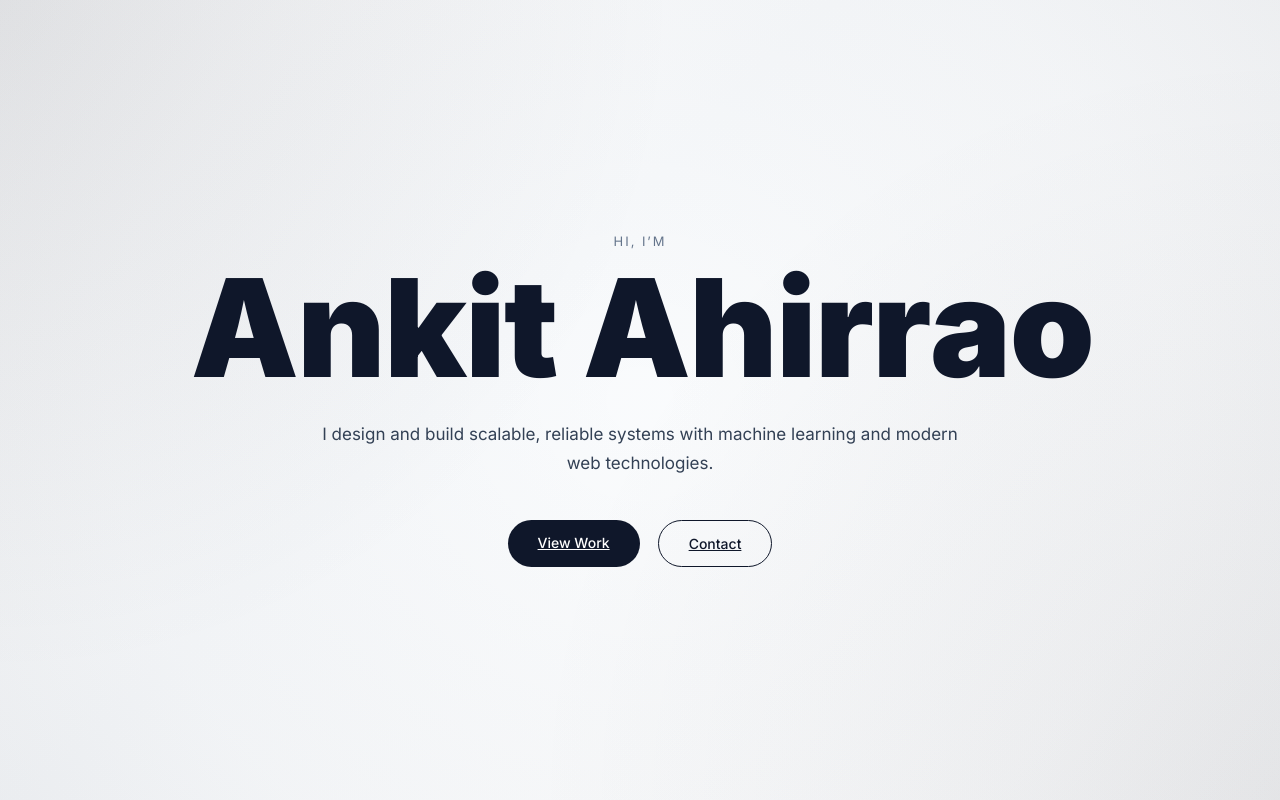
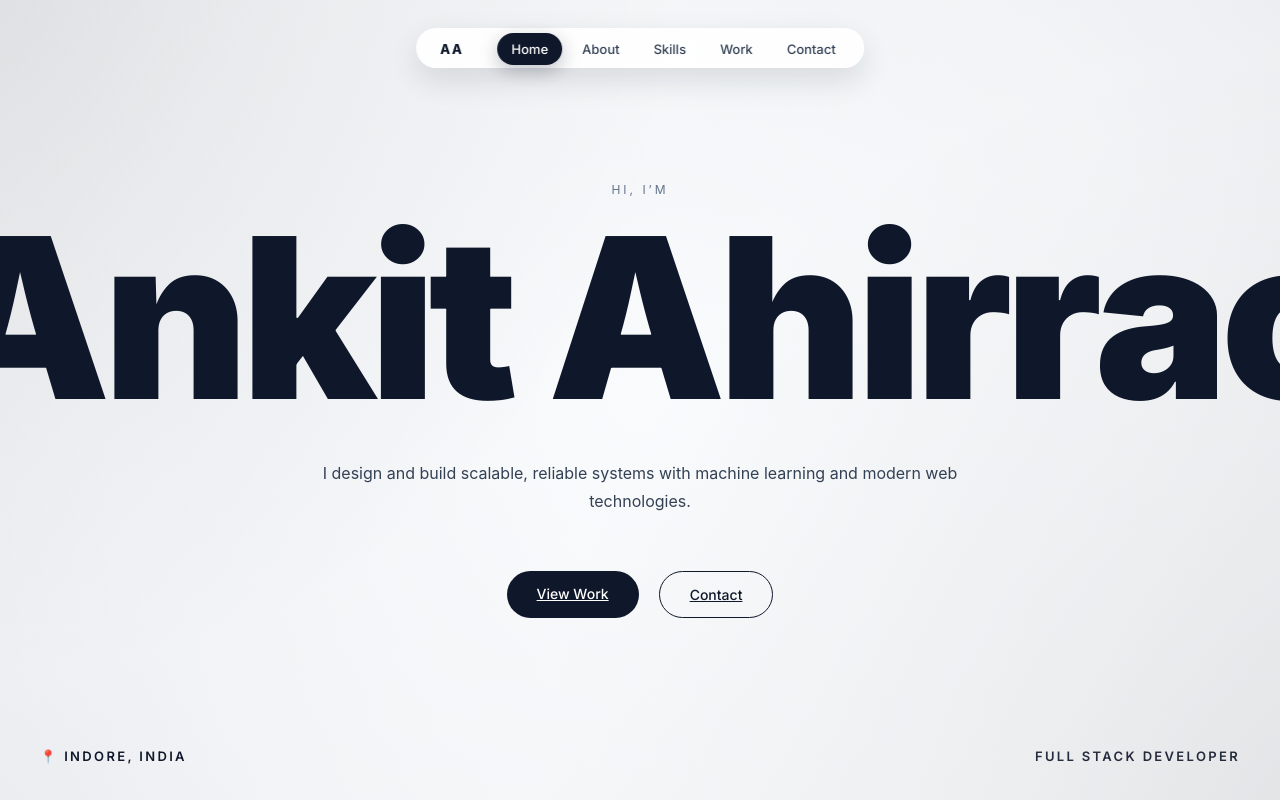
Before and after one commit to Ankit-Ahirrao/my-portfolio, a React (Vite) app: page / in a window 1280 px wide. Built offline with nearby package versions, Linux system fonts and the light colour scheme; a web font is replaced by a local one.

Commit message:
Create navbar and footer

```diff
--- a/src/components/Hero.jsx
+++ b/src/components/Hero.jsx
@@ -1,11 +1,16 @@
 import { motion } from "framer-motion"
 import "../styles/hero.css"
+import Navbar from "./Navbar"
+import HeroMeta from "./HeroMeta"
 
 const firstName = "Ankit"
 const lastName = "Ahirrao"
 
 export default function Hero() {
   return (
+    <>
+    <Navbar />
+    <HeroMeta />
     <section className="hero">
       {/* keep your background layer as-is */}
 
@@ -65,5 +70,8 @@ export default function Hero() {
         </motion.div>
       </div>
     </section>
+    </>
+
   )
+
 }
--- /dev/null
+++ b/src/components/HeroMeta.jsx
@@ -0,0 +1,15 @@
+import "../styles/heroMeta.css"
+
+export default function HeroMeta() {
+  return (
+    <>
+      <div className="meta meta-left">
+        📍 Indore, India
+      </div>
+
+      <div className="meta meta-right">
+        Full Stack Developer
+      </div>
+    </>
+  )
+}
--- a/src/components/Navbar.jsx
+++ b/src/components/Navbar.jsx
@@ -1,17 +1,19 @@
 import "../styles/navbar.css"
 
-function Navbar() {
+export default function Navbar() {
   return (
     <nav className="navbar">
-      <h1 className="logo">Ankit</h1>
-      <ul>
+      <div className="nav-left">
+        <span className="nav-brand">AA</span>
+      </div>
+
+      <ul className="nav-links">
+        <li><a href="#home" className="active">Home</a></li>
         <li><a href="#about">About</a></li>
         <li><a href="#skills">Skills</a></li>
-        <li><a href="#projects">Projects</a></li>
-        <li><a href="#blog">Blog</a></li>
+        <li><a href="#projects">Work</a></li>
+        <li><a href="#contact">Contact</a></li>
       </ul>
     </nav>
   )
 }
-
-export default Navbar
--- a/src/styles/hero.css
+++ b/src/styles/hero.css
@@ -48,47 +48,47 @@
   max-width: 900px;
 }
 
-/* Small intro */
 .hero-intro {
-  font-family: "Inter", system-ui, sans-serif;
-  font-size: 13px;
-  letter-spacing: 0.15em;
+  font-size: 12px;
+  letter-spacing: 0.25em;
   text-transform: uppercase;
   color: #64748b;
-  margin-bottom: 14px;
+  margin-bottom: 20px;
 }
 
-/* NAME – Parth-style weight & spacing */
+
 .hero-name {
   font-family: "Inter", system-ui, sans-serif;
-  font-size: clamp(4.5rem, 11vw, 8.5rem);
+  font-size: clamp(6rem, 18vw, 14rem); /* THIS is the key */
   font-weight: 900;
-  letter-spacing: -0.04em;
-  line-height: 0.95;
+  letter-spacing: -0.06em;
+  line-height: 0.9;
   color: #0f172a;
   display: flex;
   justify-content: center;
-  gap: 4px;
-  margin-bottom: 28px;
+  gap: 6px;
+  margin-bottom: 40px;
 }
+
 
 /* Subtitle – calmer, premium */
 .hero-subtitle {
-  font-family: "Inter", system-ui, sans-serif;
-  max-width: 640px;
+  max-width: 680px;
   margin: 0 auto;
-  font-size: 17px;
-  line-height: 1.7;
+  font-size: 16px;
+  line-height: 1.75;
   color: #334155;
 }
 
+
 /* Buttons */
 .hero-actions {
-  margin-top: 42px;
+  margin-top: 56px;
   display: flex;
   justify-content: center;
-  gap: 18px;
+  gap: 20px;
 }
+
 
 .btn {
   font-family: "Inter", system-ui, sans-serif;
--- /dev/null
+++ b/src/styles/heroMeta.css
@@ -0,0 +1,24 @@
+.meta {
+  position: fixed;
+  bottom: 36px;
+  font-family: "Inter", system-ui, sans-serif;
+  font-size: 13px;              /* bigger than before */
+  font-weight: 600;             /* bold like Parth */
+  letter-spacing: 0.18em;
+  text-transform: uppercase;
+  color: #0f172a;
+  z-index: 20;
+}
+
+.meta-left {
+  left: 40px;
+  display: flex;
+  align-items: center;
+  gap: 8px;
+}
+
+.meta-right {
+  right: 40px;
+  text-align: right;
+  opacity: 0.9;
+}
--- a/src/styles/navbar.css
+++ b/src/styles/navbar.css
@@ -1,32 +1,62 @@
 .navbar {
+  position: fixed;
+  top: 28px;
+  left: 50%;
+  transform: translateX(-50%);
   display: flex;
-  justify-content: space-between;
   align-items: center;
-  padding: 25px 10%;
-  position: fixed;
-  width: 100%;
-  top: 0;
-  background: rgba(15, 15, 15, 0.9);
-  backdrop-filter: blur(10px);
-  z-index: 1000;
+  gap: 24px;
+
+  padding: 10px 14px;
+  border-radius: 999px;
+
+  background: rgba(255, 255, 255, 0.9);
+  backdrop-filter: blur(14px);
+  box-shadow: 0 12px 30px rgba(15, 23, 42, 0.12);
+
+  z-index: 100;
 }
 
-.logo {
-  font-size: 20px;
-  font-weight: 600;
+/* Brand (optional initials) */
+.nav-brand {
+  font-size: 13px;
+  font-weight: 800;
+  letter-spacing: 0.12em;
+  color: #0f172a;
+  padding: 6px 10px;
 }
 
-.navbar ul {
+/* Links */
+.nav-links {
   display: flex;
-  gap: 30px;
+  gap: 6px;
   list-style: none;
+  margin: 0;
+  padding: 0;
 }
 
-.navbar a {
-  font-size: 14px;
-  opacity: 0.8;
+.nav-links a {
+  font-family: "Inter", system-ui, sans-serif;
+  font-size: 13px;
+  font-weight: 500;
+  color: #334155;
+
+  padding: 8px 14px;
+  border-radius: 999px;
+  text-decoration: none;
+
+  transition: all 0.25s ease;
 }
 
-.navbar a:hover {
-  opacity: 1;
+/* Hover */
+.nav-links a:hover {
+  background: rgba(15, 23, 42, 0.06);
+  color: #0f172a;
 }
+
+/* Active (Home highlighted) */
+.nav-links .active {
+  background: #0f172a;
+  color: #ffffff;
+  box-shadow: 0 6px 18px rgba(15, 23, 42, 0.25);
+}
```
